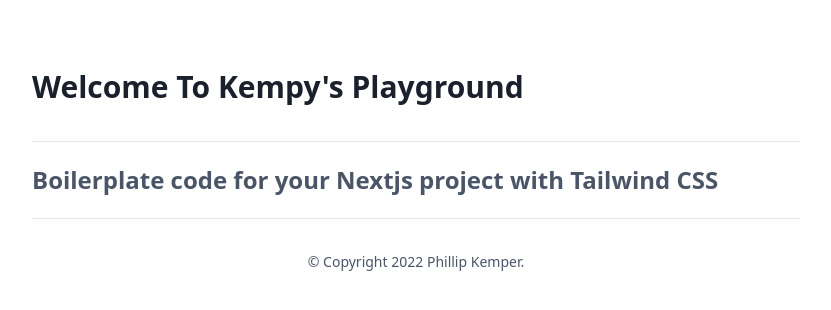
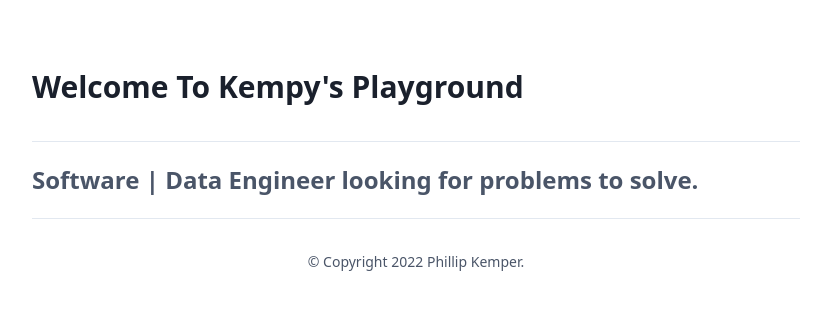
Before and after one commit to Phillip-Kemper/kempy-web, a Next.js app in the folder client/: page / in a window 1280 px wide. Shown: the top 310 px of the page, without its empty margins (224-1055 px from the left). Built offline with nearby package versions, Linux system fonts and the light colour scheme.

Commit message:
change title

```diff
--- a/client/src/pages/index.tsx
+++ b/client/src/pages/index.tsx
@@ -12,7 +12,7 @@
       }
     >
       <h1 className="text-2xl font-bold">
-        Boilerplate code for your Nextjs project with Tailwind CSS
+        Software | Data Engineer looking for problems to solve.
       </h1>
     </Main>
   );
```
